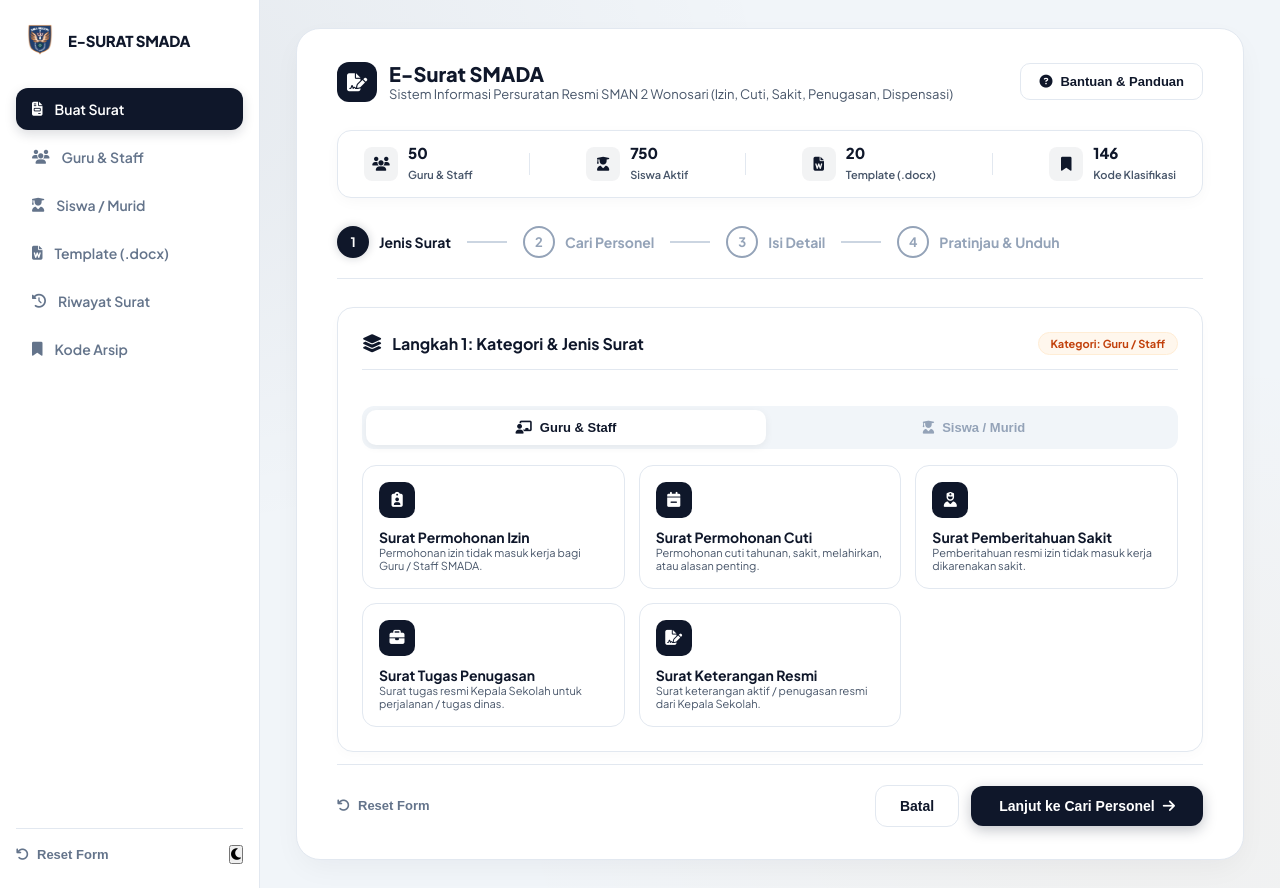
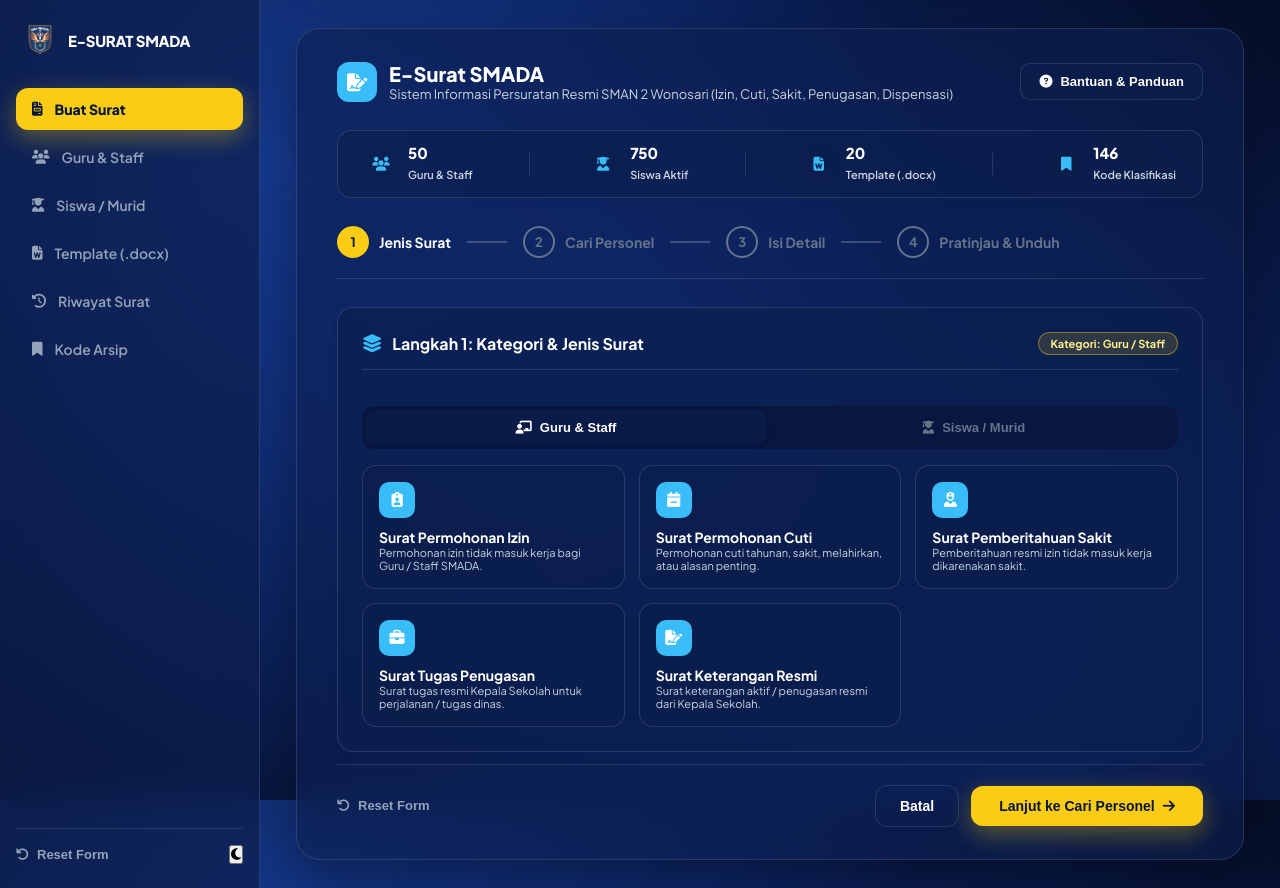
Before and after one commit to wannnn27/E-Surat-SMADA, a Flask app: page / in a window 1280 px wide. Run offline with Flask 3, Linux system fonts and the light colour scheme.

Commit message:
Apply PayLinks Royal Cobalt Blue and Gold Glassmorphism theme to E-Surat SMADA

```diff
--- a/static/style.css
+++ b/static/style.css
@@ -6,83 +6,85 @@
 @import url('https://fonts.googleapis.com/css2?family=Plus+Jakarta+Sans:wght@400;500;600;700;800&display=swap');
 
 :root {
-  /* Color Palette - Light Mode (Matching Reference Image) */
-  --bg-page: #f1f5f9;
-  --sidebar-bg: #ffffff;
-  --sidebar-border: #e2e8f0;
-  --sidebar-text: #64748b;
-  --sidebar-active-bg: #0f172a;
-  --sidebar-active-text: #ffffff;
+  /* Color Palette - PayLinks Cobalt Glassmorphism System */
+  --bg-page: #081640;
+  --sidebar-bg: rgba(13, 30, 77, 0.7);
+  --sidebar-border: rgba(255, 255, 255, 0.12);
+  --sidebar-text: #94a3b8;
+  --sidebar-active-bg: #facc15;
+  --sidebar-active-text: #07153b;
 
-  --card-bg: #ffffff;
-  --card-border: #e2e8f0;
-  --card-shadow: 0 10px 30px -5px rgba(15, 23, 42, 0.05);
+  --card-bg: rgba(13, 30, 77, 0.6);
+  --card-border: rgba(255, 255, 255, 0.12);
+  --card-shadow: 0 20px 50px rgba(0, 0, 0, 0.35);
 
-  --text-primary: #0f172a;
-  --text-secondary: #475569;
-  --text-muted: #94a3b8;
+  --text-primary: #ffffff;
+  --text-secondary: #cbd5e1;
+  --text-muted: #64748b;
 
-  --primary-navy: #0f172a;
+  --primary-navy: #38bdf8;
   --primary-blue: #2563eb;
-  --primary-gradient: linear-gradient(135deg, #0f172a 0%, #1e3a8a 100%);
+  --primary-gold: #facc15;
+  --primary-gradient: linear-gradient(135deg, #1d4ed8 0%, #3b82f6 100%);
 
-  --stepper-active-bg: #0f172a;
-  --stepper-active-text: #ffffff;
-  --stepper-completed-bg: #10b981;
-  --stepper-completed-text: #ffffff;
-  --stepper-line: #cbd5e1;
+  --stepper-active-bg: #facc15;
+  --stepper-active-text: #07153b;
+  --stepper-completed-bg: #38bdf8;
+  --stepper-completed-text: #07153b;
+  --stepper-line: rgba(255, 255, 255, 0.2);
 
-  --pill-orange-bg: #fff7ed;
-  --pill-orange-border: #ffedd5;
-  --pill-orange-text: #c2410c;
+  --pill-orange-bg: rgba(250, 204, 21, 0.15);
+  --pill-orange-border: rgba(250, 204, 21, 0.4);
+  --pill-orange-text: #fef08a;
 
-  --pill-purple-bg: #faf5ff;
-  --pill-purple-border: #f3e8ff;
-  --pill-purple-text: #7e22ce;
+  --pill-purple-bg: rgba(56, 189, 248, 0.15);
+  --pill-purple-border: rgba(56, 189, 248, 0.4);
+  --pill-purple-text: #bae6fd;
 
-  --input-bg: #ffffff;
-  --input-border: #cbd5e1;
-  --input-focus: #0f172a;
+  --input-bg: rgba(255, 255, 255, 0.08);
+  --input-border: rgba(255, 255, 255, 0.18);
+  --input-focus: #38bdf8;
 }
 
 [data-theme="dark"] {
-  /* Color Palette - Dark Mode */
-  --bg-page: #090d16;
-  --sidebar-bg: #0f172a;
-  --sidebar-border: #1e293b;
+  /* Dark Mode inherits identical cobalt glassmorphism tone */
+  --bg-page: #050d26;
+  --sidebar-bg: rgba(7, 21, 59, 0.85);
+  --sidebar-border: rgba(255, 255, 255, 0.15);
   --sidebar-text: #94a3b8;
-  --sidebar-active-bg: #3b82f6;
-  --sidebar-active-text: #ffffff;
+  --sidebar-active-bg: #facc15;
+  --sidebar-active-text: #07153b;
 
-  --card-bg: #0f172a;
-  --card-border: #1e293b;
-  --card-shadow: 0 10px 30px -5px rgba(0, 0, 0, 0.4);
+  --card-bg: rgba(7, 21, 59, 0.75);
+  --card-border: rgba(255, 255, 255, 0.15);
+  --card-shadow: 0 20px 50px rgba(0, 0, 0, 0.5);
 
-  --text-primary: #f8fafc;
+  --text-primary: #ffffff;
   --text-secondary: #cbd5e1;
   --text-muted: #64748b;
 
-  --primary-navy: #3b82f6;
+  --primary-navy: #38bdf8;
   --primary-blue: #60a5fa;
+  --primary-gold: #facc15;
   --primary-gradient: linear-gradient(135deg, #1e3a8a 0%, #3b82f6 100%);
 
-  --stepper-active-bg: #3b82f6;
-  --stepper-active-text: #ffffff;
-  --stepper-completed-bg: #10b981;
-  --stepper-completed-text: #ffffff;
-  --stepper-line: #334155;
+  --stepper-active-bg: #facc15;
+  --stepper-active-text: #07153b;
+  --stepper-completed-bg: #38bdf8;
+  --stepper-completed-text: #07153b;
+  --stepper-line: rgba(255, 255, 255, 0.2);
 
-  --pill-orange-bg: rgba(194, 65, 12, 0.2);
-  --pill-orange-border: #c2410c;
-  --pill-orange-text: #ffedd5;
+  --pill-orange-bg: rgba(250, 204, 21, 0.2);
+  --pill-orange-border: #facc15;
+  --pill-orange-text: #fef08a;
 
-  --pill-purple-bg: rgba(126, 34, 206, 0.2);
-  --pill-purple-border: #7e22ce;
-  --pill-purple-text: #f3e8ff;
+  --pill-purple-bg: rgba(56, 189, 248, 0.2);
+  --pill-purple-border: #38bdf8;
+  --pill-purple-text: #bae6fd;
 
-  --input-bg: #1e293b;
-  --input-border: #334155;
-  --input-focus: #60a5fa;
+  --input-bg: rgba(255, 255, 255, 0.08);
+  --input-border: rgba(255, 255, 255, 0.2);
+  --input-focus: #38bdf8;
 }
 
 /* Base Resets */
@@ -95,10 +97,12 @@
 
 body {
   font-family: 'Plus Jakarta Sans', -apple-system, BlinkMacSystemFont, sans-serif;
-  background-color: var(--bg-page);
+  background-color: #081640;
   background-image:
-    radial-gradient(at 10% 10%, rgba(15, 23, 42, 0.05) 0px, transparent 40%),
-    radial-gradient(at 90% 90%, rgba(217, 119, 6, 0.04) 0px, transparent 40%);
+    radial-gradient(circle at 20% 20%, rgba(37, 99, 235, 0.45) 0%, transparent 55%),
+    radial-gradient(circle at 80% 80%, rgba(29, 78, 216, 0.35) 0%, transparent 55%),
+    radial-gradient(circle at 50% 50%, rgba(13, 40, 117, 0.9) 0%, #050e26 100%);
+  background-attachment: fixed;
   color: var(--text-primary);
   min-height: 100vh;
   display: flex;
@@ -185,6 +189,8 @@ body {
 .app-sidebar {
   width: 260px;
   background: var(--sidebar-bg);
+  backdrop-filter: blur(20px);
+  -webkit-backdrop-filter: blur(20px);
   border-right: 1px solid var(--sidebar-border);
   display: flex;
   flex-direction: column;
@@ -236,17 +242,19 @@ body {
   font-weight: 600;
   text-decoration: none;
   cursor: pointer;
+  transition: all 0.2s ease;
 }
 
 .nav-item:hover {
-  background: rgba(148, 163, 184, 0.1);
+  background: rgba(255, 255, 255, 0.1);
   color: var(--text-primary);
 }
 
 .nav-item.active {
   background: var(--sidebar-active-bg);
   color: var(--sidebar-active-text);
-  box-shadow: 0 4px 12px rgba(15, 23, 42, 0.15);
+  box-shadow: 0 8px 24px rgba(250, 204, 21, 0.35);
+  font-weight: 800;
 }
 
 .sidebar-bottom {
@@ -284,6 +292,8 @@ body {
 
 .dashboard-wrapper {
   background: var(--card-bg);
+  backdrop-filter: blur(24px);
+  -webkit-backdrop-filter: blur(24px);
   border: 1px solid var(--card-border);
   border-radius: 24px;
   padding: 32px 40px;
@@ -717,20 +727,22 @@ input.form-control:focus {
   padding: 12px 28px;
   border: none;
   border-radius: 12px;
-  background: var(--primary-navy);
-  color: #ffffff;
+  background: #facc15;
+  color: #07153b;
   font-size: 14px;
-  font-weight: 700;
+  font-weight: 800;
   cursor: pointer;
   display: flex;
   align-items: center;
   gap: 8px;
-  box-shadow: 0 4px 14px rgba(15, 23, 42, 0.25);
+  box-shadow: 0 8px 24px rgba(250, 204, 21, 0.35);
+  transition: all 0.25s ease;
 }
 
 .btn-bottom-navy:hover {
-  transform: translateY(-1px);
-  box-shadow: 0 6px 18px rgba(15, 23, 42, 0.35);
+  background: #f59e0b;
+  transform: translateY(-2px);
+  box-shadow: 0 12px 28px rgba(250, 204, 21, 0.5);
 }
 
 /* Document Live Preview Sheet Container */
```
